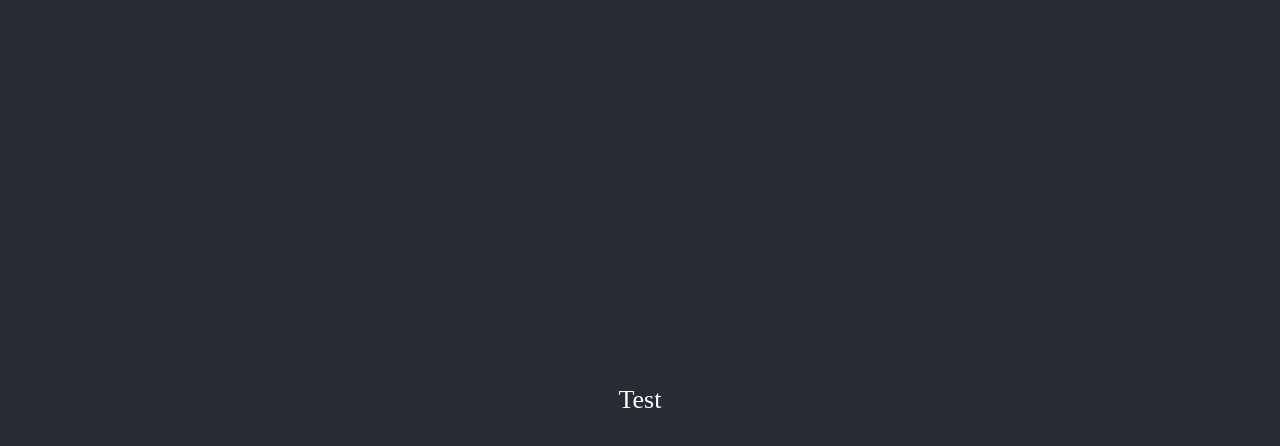
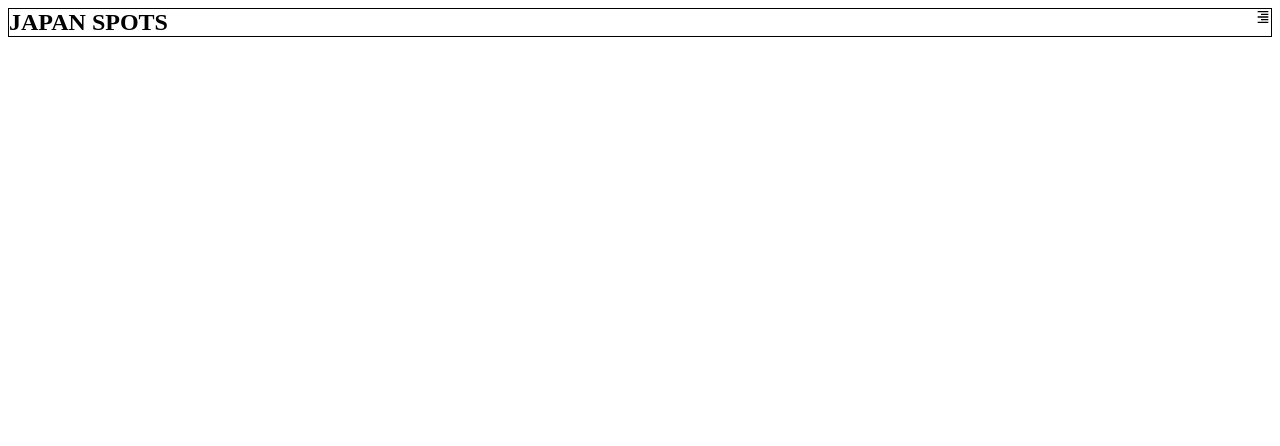
Before and after one commit to 25Ericcheong/binq, a React (Create React App) app: page / in a window 1280 px wide. Shown: the top 446 px of the page. Built offline with nearby package versions, Linux system fonts and the light colour scheme.

Commit message:
added react-icon package to project to use icon and added header and menu icon along with border for reference during sizing of icon

```diff
--- a/package.json
+++ b/package.json
@@ -12,6 +12,7 @@
     "@types/react-dom": "^18.0.5",
     "react": "^18.1.0",
     "react-dom": "^18.1.0",
+    "react-icons": "^4.4.0",
     "react-scripts": "5.0.1",
     "sass": "^1.52.1",
     "typescript": "^4.6.4",
--- a/src/App.tsx
+++ b/src/App.tsx
@@ -1,12 +1,15 @@
-import React from "react";
 import "./app.scss";
 
+import React, { useState } from "react";
+
+import { Header } from "./header/Header";
+
 function App() {
+  const [menuClicked, setMenuClicked] = useState(false);
+
   return (
-    <div className="app">
-      <header className="app-header">
-        <p>Test</p>
-      </header>
+    <div>
+      <Header menuClicked={menuClicked} setMenuClicked={setMenuClicked} />
     </div>
   );
 }
--- a/src/app.scss
+++ b/src/app.scss
@@ -2,18 +2,3 @@
   margin: 0;
   padding: 0;
 }
-
-.app {
-  text-align: center;
-}
-
-.app-header {
-  background-color: #282c34;
-  min-height: 100vh;
-  display: flex;
-  flex-direction: column;
-  align-items: center;
-  justify-content: center;
-  font-size: calc(10px + 2vmin);
-  color: white;
-}
--- /dev/null
+++ b/src/header/Header.tsx
@@ -0,0 +1,23 @@
+import "./header.scss";
+
+import { BiAlignRight } from "react-icons/bi";
+import { IconContext } from "react-icons";
+
+interface HeaderProps {
+  menuClicked: boolean;
+  setMenuClicked: (e: boolean) => void;
+}
+
+export const Header: React.VFC<HeaderProps> = ({
+  menuClicked,
+  setMenuClicked,
+}) => {
+  return (
+    <section className="header">
+      <div>
+        <h1>JAPAN SPOTS</h1>
+        <BiAlignRight />
+      </div>
+    </section>
+  );
+};
--- /dev/null
+++ b/src/header/header.scss
@@ -0,0 +1,9 @@
+.header {
+  div {
+    display: flex;
+    justify-content: space-between;
+  }
+
+  margin: 0.5em 0.5em 0 0.5em;
+  border: 1px solid black;
+}
```
Also changed, not shown: 1 other file (tests, documents, lock files or other folders).
